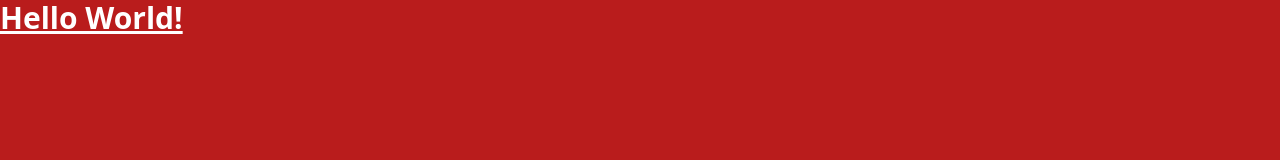
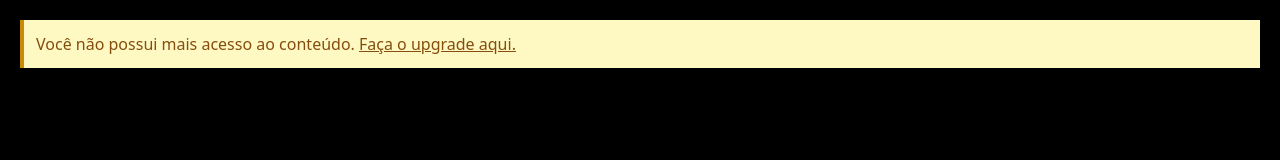
Before and after one commit to arthurfsvieira/studies-tailwind-css, a website: page src/index.html in a window 1280 px wide. Drawn offline with Linux system fonts and the light colour scheme.

Commit message:
updating concepts
creating buttons
creating alerts

```diff
--- a/src/index.html
+++ b/src/index.html
@@ -7,9 +7,15 @@
     <link rel="stylesheet" href="./output.css">
 
 </head>
-<body class="bg-red-700">
+<body>
 
-    <h1 class="text-3xl font-bold underline text-white">Hello World!</h1>
+    <div class="bg-black h-screen w- screen p-5">
+        <div class="bg-yellow-100 p-3 border-l-4 border-yellow-600 text-yellow-800">
+            <div>Você não possui mais acesso ao conteúdo.
+            <a class="underline" href="">Faça o upgrade aqui.</a>
+            </div>
+        </div>
+    </div>
 
 </body>
 </html>
```
Also changed, not shown: src/output.css.
